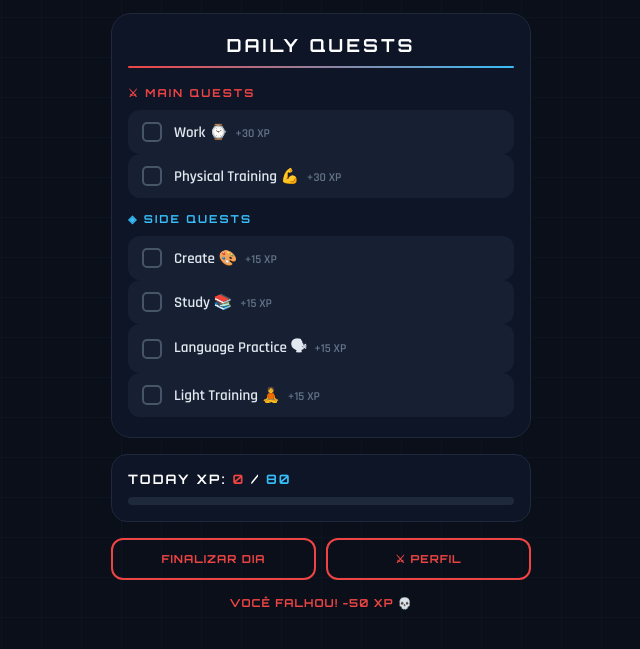
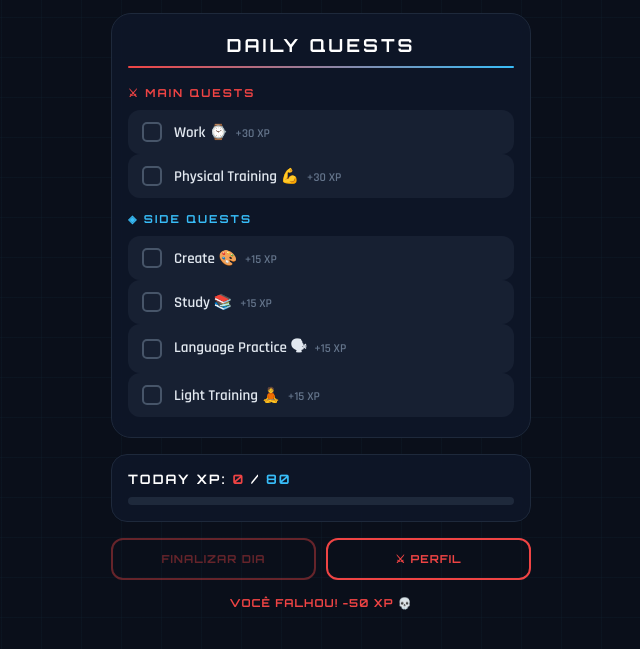
Before and after one commit to DaluzCL/LVLUP, a plain HTML site: page index.html in a window 1280 px wide. Both pictures are taken after a click on the button "FINALIZAR DIA". Shown: the part 143-792 px from the top of the page, without its empty margins (319-959 px from the left). Drawn offline with Linux system fonts and the light colour scheme.

Commit message:
fix: bloquear botão de finalizar dia após primeiro clique

```diff
--- a/index.html
+++ b/index.html
@@ -509,7 +509,7 @@
  </div>
 
  <div id="acoes">
-   <button onclick="finalizarDia()">FINALIZAR DIA</button>
+   <button id="btnFinalizar" onclick="finalizarDia()">FINALIZAR DIA</button>
    <button onclick="abrirPerfil()">⚔ PERFIL</button>
  </div>
 
@@ -683,6 +683,15 @@ function verificarLevel() {
 
 // ── Finalizar Dia ─────────────────────────────────────────────────────────
 function finalizarDia() {
+
+  let hojeF = new Date().toDateString();
+  let jaFinalizado = localStorage.getItem("diaFinalizado");
+  if (jaFinalizado === hojeF) {
+    setStatus("DIA JÁ FINALIZADO ❌", "#ef4444");
+    return;
+  }
+  localStorage.setItem("diaFinalizado", hojeF);
+
   if (xp >= metaDiaria) {
     streak += 1;
     let maiorStreak = Number(localStorage.getItem("maiorStreak")) || 0;
@@ -704,6 +713,11 @@ function finalizarDia() {
   atualizarDisplay();
   salvarDados();
   localStorage.setItem("ultimaData", new Date().toDateString());
+
+  document.getElementById("btnFinalizar").disabled = true;
+  document.getElementById("btnFinalizar").style.opacity = "0.4";
+  document.getElementById("btnFinalizar").style.cursor = "not-allowed";
+
 }
 
 // ── Risco ─────────────────────────────────────────────────────────────────
@@ -769,6 +783,14 @@ function carregarDados() {
     }
   }
 
+  let diaFinalizado = localStorage.getItem("diaFinalizado");
+  let hoje3 = new Date().toDateString();
+  if (diaFinalizado === hoje3) {
+    document.getElementById("btnFinalizar").disabled = true;
+    document.getElementById("btnFinalizar").style.opacity = "0.4";
+    document.getElementById("btnFinalizar").style.cursor = "not-allowed";
+  }
+
   atualizarDisplay();
   atualizarRank();
   verificarRisco();
```
